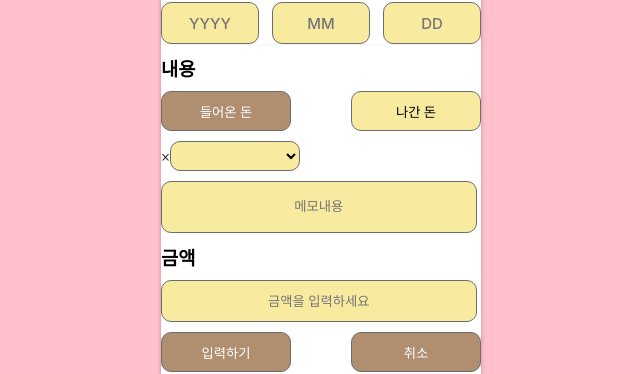
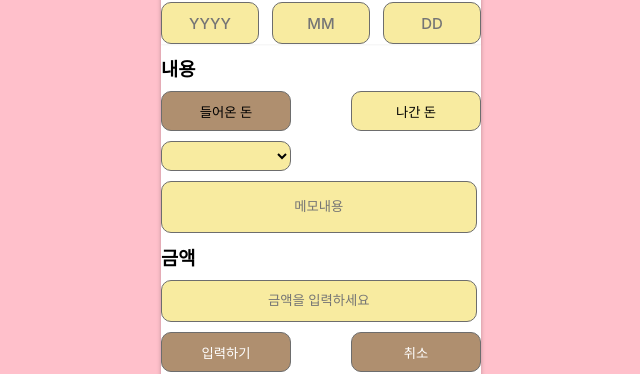
Before and after one commit to Kwon9302/AccountBook, a Vue app: page /add in a window 1280 px wide. Both pictures are taken after a click on the button "들어온 돈". Shown: the part 210-584 px from the top of the page, without its empty margins (319-959 px from the left). Built offline with nearby package versions, Linux system fonts and the light colour scheme; data requests are answered from the project's data file; a web font is replaced by a local one.

Commit message:
Commit local changes

```diff
--- a/src/components/AddPage.vue
+++ b/src/components/AddPage.vue
@@ -11,24 +11,9 @@
         <h3>날짜</h3>
 
         <div class="dateInput">
-                    <input
-                        type="number"
-                        v-model="year"
-                        placeholder="YYYY"
-                        required
-                    />
-                    <input
-                        type="number"
-                        v-model="month"
-                        placeholder="MM"
-                        required
-                    />
-                    <input
-                        type="number"
-                        v-model="day"
-                        placeholder="DD"
-                        required
-                    />
+          <input type="number" v-model="year" placeholder="YYYY" required />
+          <input type="number" v-model="month" placeholder="MM" required />
+          <input type="number" v-model="day" placeholder="DD" required />
         </div>
 
         <!-- 내용(입출금 선택) -->
@@ -50,30 +35,20 @@
             나간 돈
           </button>
         </div>
-                <!-- 숨겨진 select 박스 category -->
-                <div v-if="showModal" class="modal">
-                    <div class="modal-content">
-                        <span class="close" @click="closeModal">&times;</span>
-                        <select
-                            v-if="isDeposit"
-                            v-model="category"
-                            class="dropdown"
-                        >
+        <!-- 숨겨진 select 박스 -->
+        <div>
+          <select v-if="isDeposit" v-model="category" class="dropdown">
             <option value="월급">월급</option>
             <option value="용돈">용돈</option>
             <option value="구걸">구걸</option>
           </select>
-
-                        <select
-                            v-if="!isDeposit"
-                            v-model="category"
-                            class="dropdown"
-                        >
+        </div>
+        <div>
+          <select v-if="!isDeposit" v-model="category" class="dropdown">
             <option value="공과금">공과금</option>
             <option value="병원비">병원비</option>
             <option value="식비">식비</option>
           </select>
-                    </div>
         </div>
         <!-- 내용입력 -->
         <div>
@@ -99,11 +74,7 @@
         </div>
         <div class="submitCancel">
           <button type="submit">입력하기</button>
-                    <button
-                        type="button"
-                        @click="resetForm"
-                        class="cancel-link"
-                    >
+          <button type="button" @click="resetForm" class="cancel-link">
             <!-- <router-link to="/list" @click.native="resetForm" class="cancel-link"> -->
             취소
             <!-- </router-link> -->
@@ -117,18 +88,21 @@
 </template>
 
 <script setup>
-import { useMoneyManageStore } from "@/stores/counter";
-import { ref, onMounted, computed } from "vue";
+import { useMoneyManageStore } from '@/stores/counter';
+import { ref, onMounted, computed } from 'vue';
 // import axios from "axios";
-const showModal = ref(false);
-const year = ref("");
-const month = ref("");
-const day = ref("");
-const amount = ref("");
-const memo = ref("");
-const category = ref("");
+
+const year = ref('');
+const month = ref('');
+const day = ref('');
+const amount = ref('');
+const memo = ref('');
+const category = ref('');
 const isDeposit = ref(null);
 
+const newAmount = computed((amount) => {
+  return amount.toLocalString();
+});
 const moneyManageStore = useMoneyManageStore();
 onMounted(() => {
   moneyManageStore.fetchMoneyManageList();
@@ -136,16 +110,10 @@ onMounted(() => {
 
 const selectDeposit = () => {
   isDeposit.value = true;
-    showModal.value = true;
 };
 
 const selectWithdraw = () => {
   isDeposit.value = false;
-    showModal.value = true;
-};
-
-const closeModal = () => {
-    showModal.value = false;
 };
 const { states, fetchMoneyManageList, saveMoney } = moneyManageStore;
 
@@ -172,25 +140,25 @@ const handleSubmit = () => {
     );
 
     // Reset form fields
-        year.value = "";
-        month.value = "";
-        day.value = "";
-        amount.value = "";
-        memo.value = "";
-        category.value = "";
+    year.value = '';
+    month.value = '';
+    day.value = '';
+    amount.value = '';
+    memo.value = '';
+    category.value = '';
     isDeposit.value = true; // 기본값으로 되돌림
   } else {
-        alert("모든 입력란을 정확히 입력해주세요.");
+    alert('모든 입력란을 정확히 입력해주세요.');
   }
 };
 
 const resetForm = () => {
-    year.value = "";
-    month.value = "";
-    day.value = "";
-    amount.value = "";
-    memo.value = "";
-    category.value = "";
+  year.value = '';
+  month.value = '';
+  day.value = '';
+  amount.value = '';
+  memo.value = '';
+  category.value = '';
   isDeposit.value = true; // 기본값으로 되돌림
 };
 </script>
@@ -278,10 +246,7 @@ select {
   height: 40px;
   /* flex: 1; */
   min-width: 50px;
-    font-family: Inter;
-    font-style: normal;
   font-weight: 500;
-    /* font-size: 15px; */
   line-height: 1.4;
   text-align: center;
   background-color: #f8eba0;
@@ -305,7 +270,7 @@ select {
 /* 들어온돈 나간돈 활성 CSS */
 button.active {
   background-color: #af8f6f; /* 활성 상태 CSS */
-    color: white;
+  color: black;
 }
 
 /* input type="number" 화살표 제거 */
```
Lines whose indentation alone changed are shown as unchanged.
